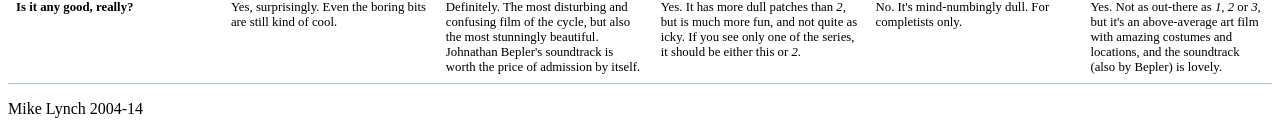
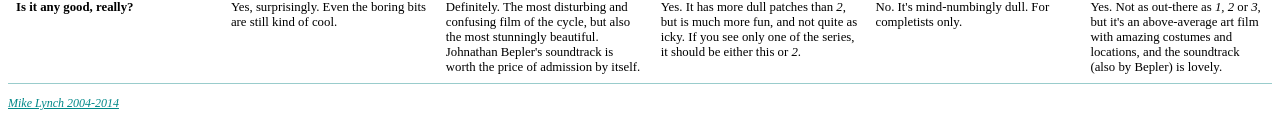
Before and after one commit to spikelynch/cremaster, a plain HTML site: page index.html in a window 1280 px wide. Shown: the part 896-1027 px from the top of the page. Drawn offline with Linux system fonts and the light colour scheme.

Commit message:
Added link to twitter.

```diff
--- a/index.html
+++ b/index.html
@@ -347,5 +347,5 @@ of the guy either with this at-a-glance guide.</p>
 
 				</tr>
 				</tbody></table>
-<p class="footer">Mike Lynch 2004-14</p>
+<p class="footer"><a href="http://twitter.com/spikelynch">Mike Lynch 2004-2014</a></p>
 </body></html>
--- a/styles.css
+++ b/styles.css
@@ -3,6 +3,7 @@ h1 { text-align: center }
 td p { font-size: 80% }
 p.category { font-size: 80%;
 		     font-weight: bold }
+p.footer { font-size: 75%; font-style: italic }
 th { font-style: italic; font-weight: bold;
 	 border-bottom: solid 1px #9cc;
 	 padding: 0.5em	}
```
